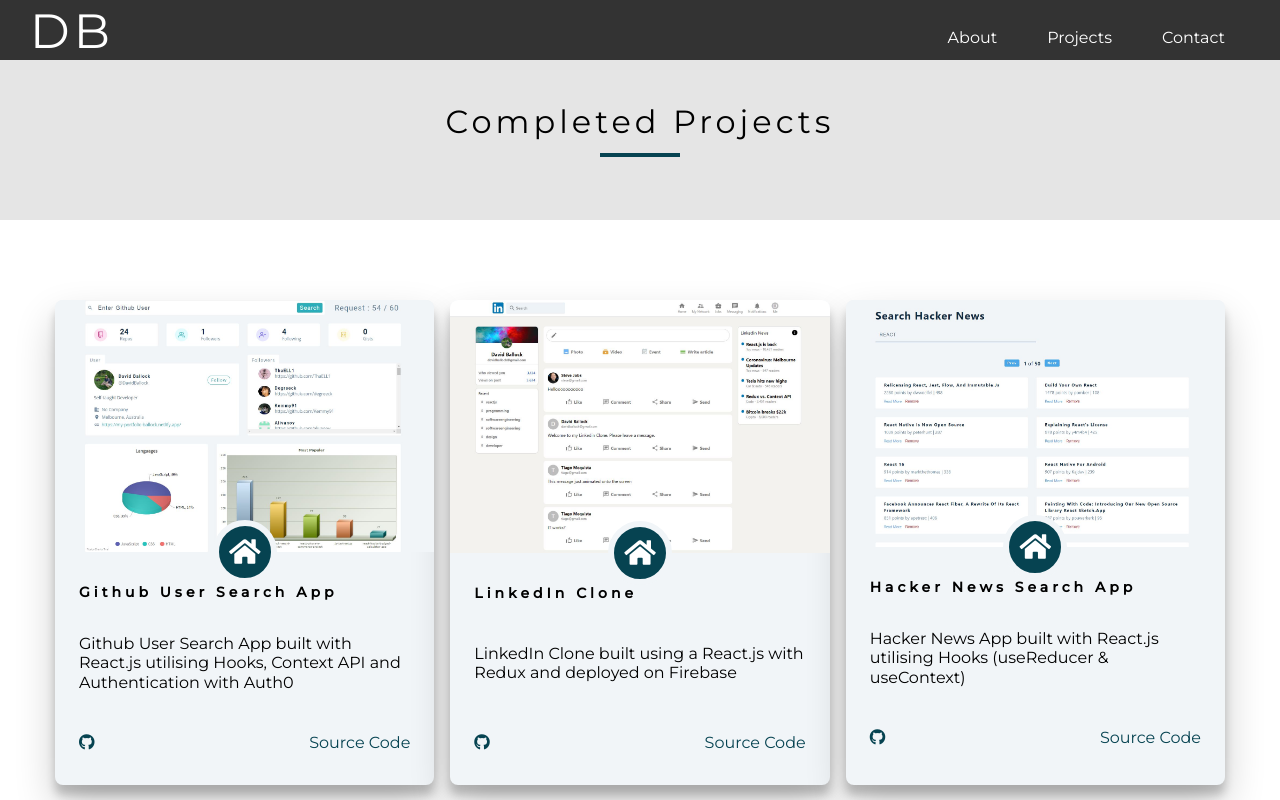
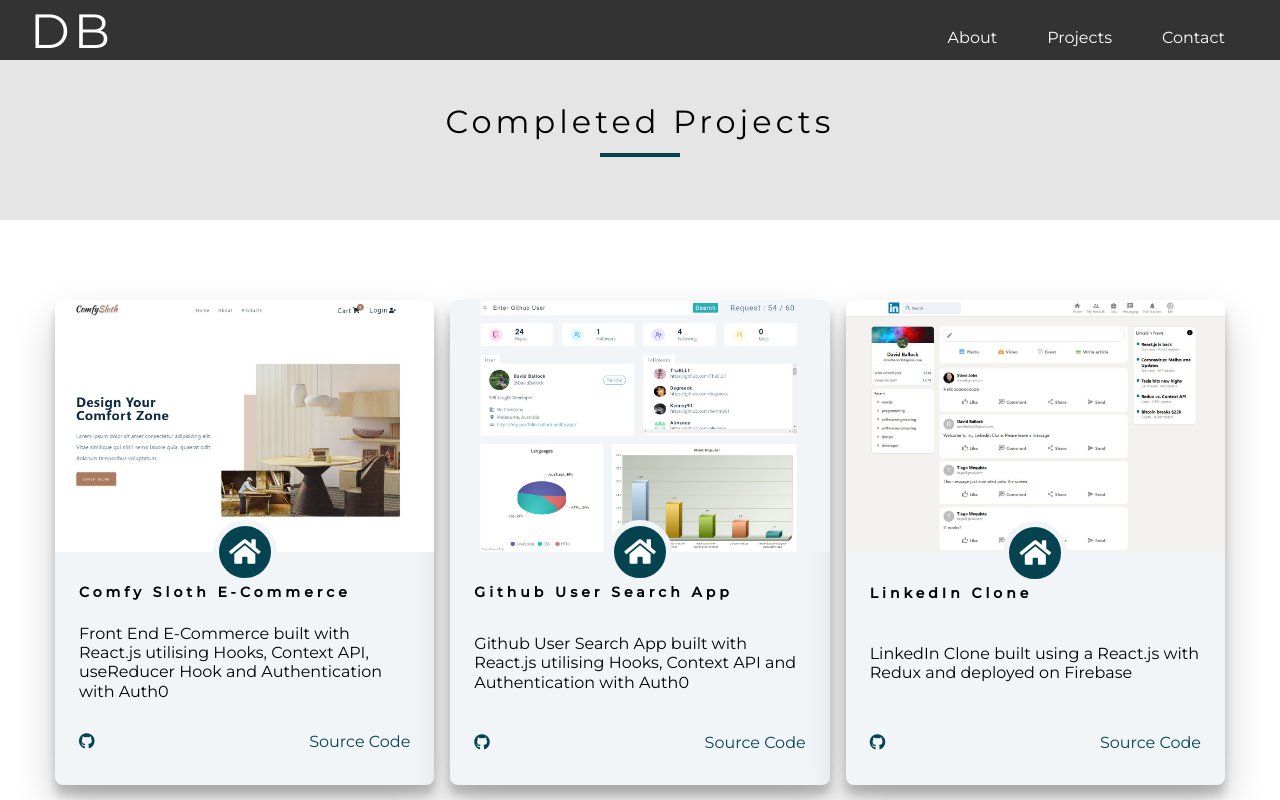
Before and after one commit to Heckles44/Portfolio, a plain HTML site: page projects.html in a window 1280 px wide. Shown: the top 800 px of the page. Drawn offline with Linux system fonts and the light colour scheme; files whose address does not match are found by name.

Commit message:
add new project

```diff
--- a/projects.html
+++ b/projects.html
@@ -46,6 +46,28 @@
     <!-- projects grid -->
     <section class="section">
       <div class="section-center projects-page-center">
+
+        <!-- single project -->
+        <article class="single-project">
+          <div class="project-container">
+            <img src="./img/projects/Comfy Sloth E-Commerce.JPG" alt="comfy-sloth-app" />
+            <a href="https://comfy-sloth-e-commerce.netlify.app/" class="project-icon" target="_blank"><i class="fas fa-home"></i></a>
+          </div>
+          <div class="project-details">
+            <h4>Comfy Sloth E-Commerce</h4>
+
+            <div class="project-tech-icons">
+              <p class="project-text">
+                Front End E-Commerce built with React.js utilising Hooks, Context API, useReducer Hook and Authentication with Auth0
+              </p>
+            </div>
+            <div class="project-footer">
+              <span><i class="fab fa-github"></i></span>
+              <a href="https://github.com/Heckles44/Comfy-Sloth-E-Commerce-Project" target="_blank">source code</a>
+            </div>
+          </div>
+        </article>
+        <!-- end of single project -->
 
         <!-- single project -->
         <article class="single-project">
```
Also changed, not shown: img/projects/Comfy Sloth E-Commerce.JPG (added).
